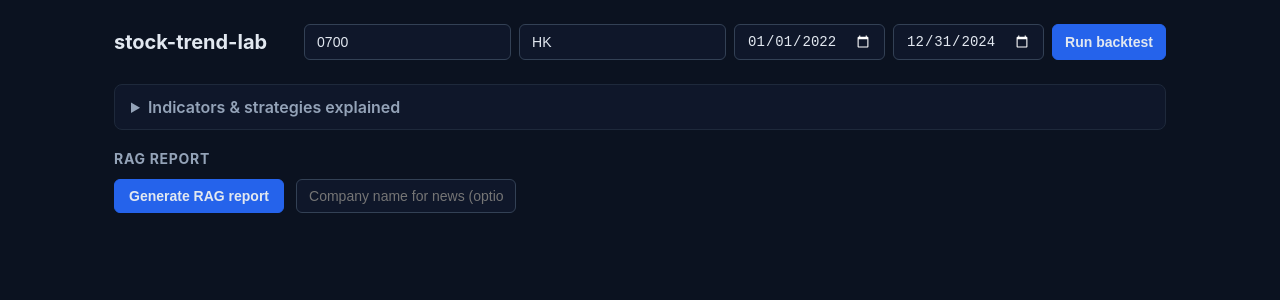
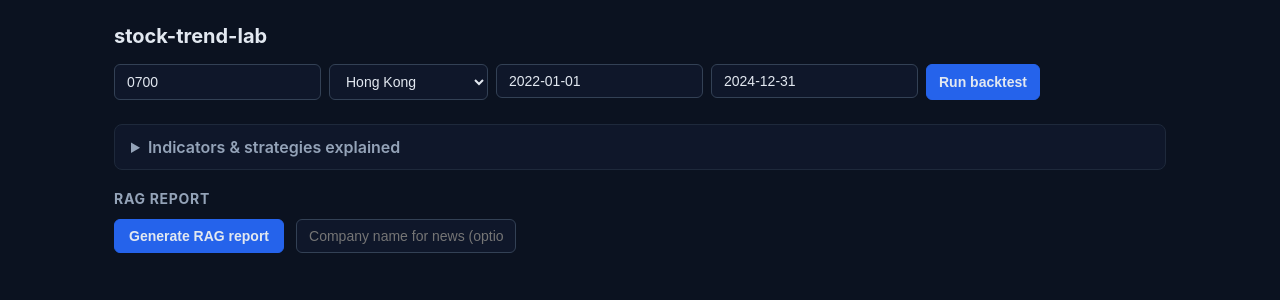
Before and after one commit to peterszetotszho-code/StockThrowback, a React (Vite) app in the folder frontend/: page / in a window 1280 px wide. Shown: the top 300 px of the page. Built offline with nearby package versions, Linux system fonts and the light colour scheme.

Commit message:
Add English date picker and region dropdown with Hong Kong default
Co-Authored-By: Claude Code <noreply@anthropic.com>

```diff
--- a/frontend/package.json
+++ b/frontend/package.json
@@ -12,6 +12,7 @@
     "echarts": "^5.5.1",
     "lightweight-charts": "^4.2.3",
     "react": "^18.3.1",
+    "react-datepicker": "^7.5.0",
     "react-dom": "^18.3.1",
     "react-markdown": "^9.0.1",
     "remark-gfm": "^4.0.0"
--- a/frontend/src/App.tsx
+++ b/frontend/src/App.tsx
@@ -1,4 +1,6 @@
 import { useState } from 'react';
+import DatePicker from 'react-datepicker';
+import 'react-datepicker/dist/react-datepicker.css';
 import { runBacktest } from './api';
 import { EquityChart } from './components/EquityChart';
 import { MetricsTable } from './components/MetricsTable';
@@ -7,6 +9,27 @@ import { ReportPanel } from './components/ReportPanel';
 import type { BacktestResponse } from './types';
 
 const STRATEGIES = ['MA', 'MACD', 'Composite'];
+
+const REGIONS = [
+  { label: 'Hong Kong', suffix: 'HK' },
+  { label: 'United States', suffix: '' },
+  { label: 'Shanghai (China)', suffix: 'SS' },
+  { label: 'Shenzhen (China)', suffix: 'SZ' },
+  { label: 'Taiwan', suffix: 'TW' },
+  { label: 'Japan', suffix: 'T' },
+  { label: 'United Kingdom', suffix: 'L' },
+];
+
+function toYMD(date: Date): string {
+  const y = date.getFullYear();
+  const m = String(date.getMonth() + 1).padStart(2, '0');
+  const d = String(date.getDate()).padStart(2, '0');
+  return `${y}-${m}-${d}`;
+}
+
+function parseYMD(ymd: string): Date {
+  return new Date(`${ymd}T00:00:00`);
+}
 
 export default function App() {
   const [code, setCode] = useState('0700');
@@ -51,14 +74,29 @@ export default function App() {
             placeholder="Code (e.g. 0700)"
             title="Stock code without the exchange suffix"
           />
-          <input
+          <select
             value={exchange}
             onChange={(e) => setExchange(e.target.value)}
-            placeholder="Exchange (e.g. HK)"
-            title="Exchange suffix; leave empty for US stocks (e.g. AAPL)"
+            title="Market / exchange"
+          >
+            {REGIONS.map((region) => (
+              <option key={region.suffix || 'US'} value={region.suffix}>
+                {region.label}
+              </option>
+            ))}
+          </select>
+          <DatePicker
+            selected={parseYMD(start)}
+            onChange={(date) => date && setStart(toYMD(date))}
+            dateFormat="yyyy-MM-dd"
+            className="date-input"
           />
-          <input type="date" value={start} onChange={(e) => setStart(e.target.value)} />
-          <input type="date" value={end} onChange={(e) => setEnd(e.target.value)} />
+          <DatePicker
+            selected={parseYMD(end)}
+            onChange={(date) => date && setEnd(toYMD(date))}
+            dateFormat="yyyy-MM-dd"
+            className="date-input"
+          />
           <button onClick={handleRun} disabled={loading}>
             {loading ? 'Running…' : 'Run backtest'}
           </button>
--- a/frontend/src/styles.css
+++ b/frontend/src/styles.css
@@ -40,13 +40,65 @@ body {
 }
 
 .controls input,
-.controls button {
+.controls button,
+.controls select {
   background: #0f172a;
   color: #e2e8f0;
   border: 1px solid #334155;
   border-radius: 6px;
   padding: 8px 12px;
   font-size: 14px;
+}
+
+/* react-datepicker dark theme */
+.react-datepicker {
+  background-color: #0f172a;
+  border: 1px solid #334155;
+  color: #e2e8f0;
+  font-family: inherit;
+}
+
+.react-datepicker__header {
+  background-color: #1e293b;
+  border-bottom: 1px solid #334155;
+}
+
+.react-datepicker__current-month,
+.react-datepicker-time__header,
+.react-datepicker-year-header {
+  color: #e2e8f0;
+}
+
+.react-datepicker__day-name,
+.react-datepicker__day,
+.react-datepicker__time-name {
+  color: #cbd5e1;
+}
+
+.react-datepicker__day:hover,
+.react-datepicker__month-text:hover,
+.react-datepicker__quarter-text:hover,
+.react-datepicker__year-text:hover {
+  background-color: #334155;
+}
+
+.react-datepicker__day--selected,
+.react-datepicker__day--keyboard-selected {
+  background-color: #2563eb;
+  color: #ffffff;
+}
+
+.react-datepicker__day--today {
+  font-weight: bold;
+  color: #38bdf8;
+}
+
+.react-datepicker__navigation-icon::before {
+  border-color: #94a3b8;
+}
+
+.react-datepicker__triangle {
+  display: none;
 }
 
 .controls button {
```
Also changed, not shown: 1 other file (tests, documents, lock files or other folders).
